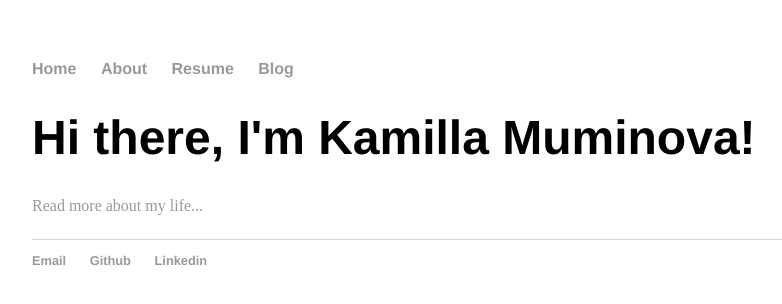
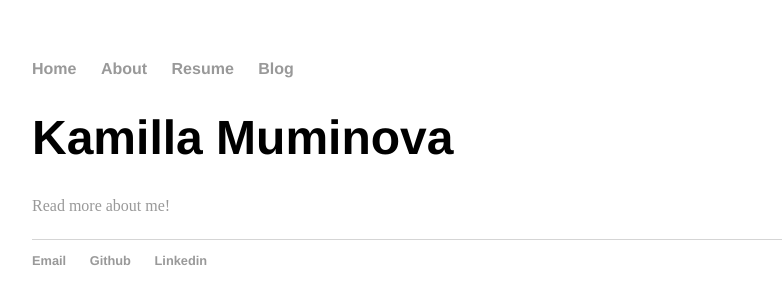
Before and after one commit to kami-m/kami-m.github.io, a Jekyll site: the page built from index.html, in a window 1280 px wide. Shown: the top 304 px of the page, without its empty margins (160-942 px from the left). Built offline with Jekyll 4.4.1, drawn with Linux system fonts in a browser that asks for light colours.

Commit message:
Update index.html

```diff
--- a/index.html
+++ b/index.html
@@ -3,6 +3,6 @@ layout: default
 title: Kamilla Muminova
 ---
 <div class="blurb">
-	<h1>Hi there, I'm Kamilla Muminova!</h1>
-	<a href="/about">Read more about my life...</a></p>
+	<h1>Kamilla Muminova</h1>
+	<a href="/about">Read more about me!</a></p>
 </div><!-- /.blurb -->
```
